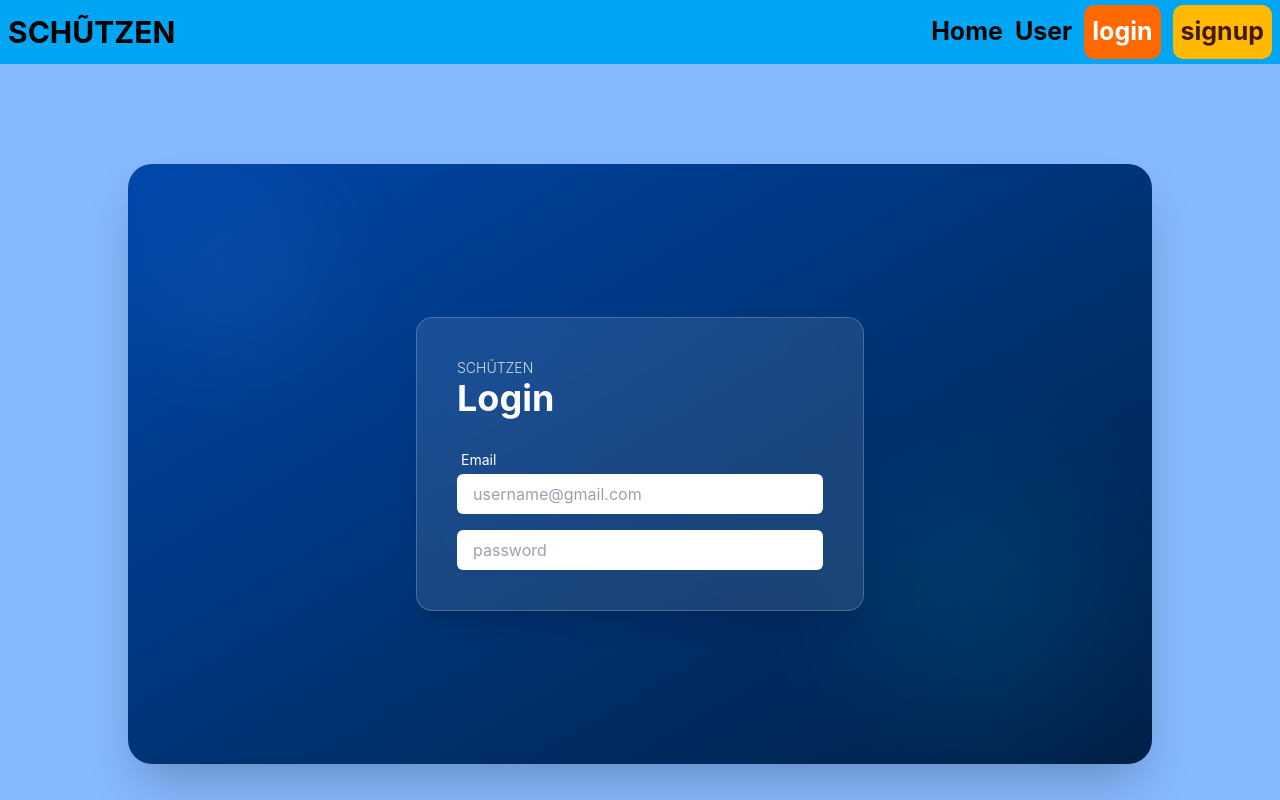
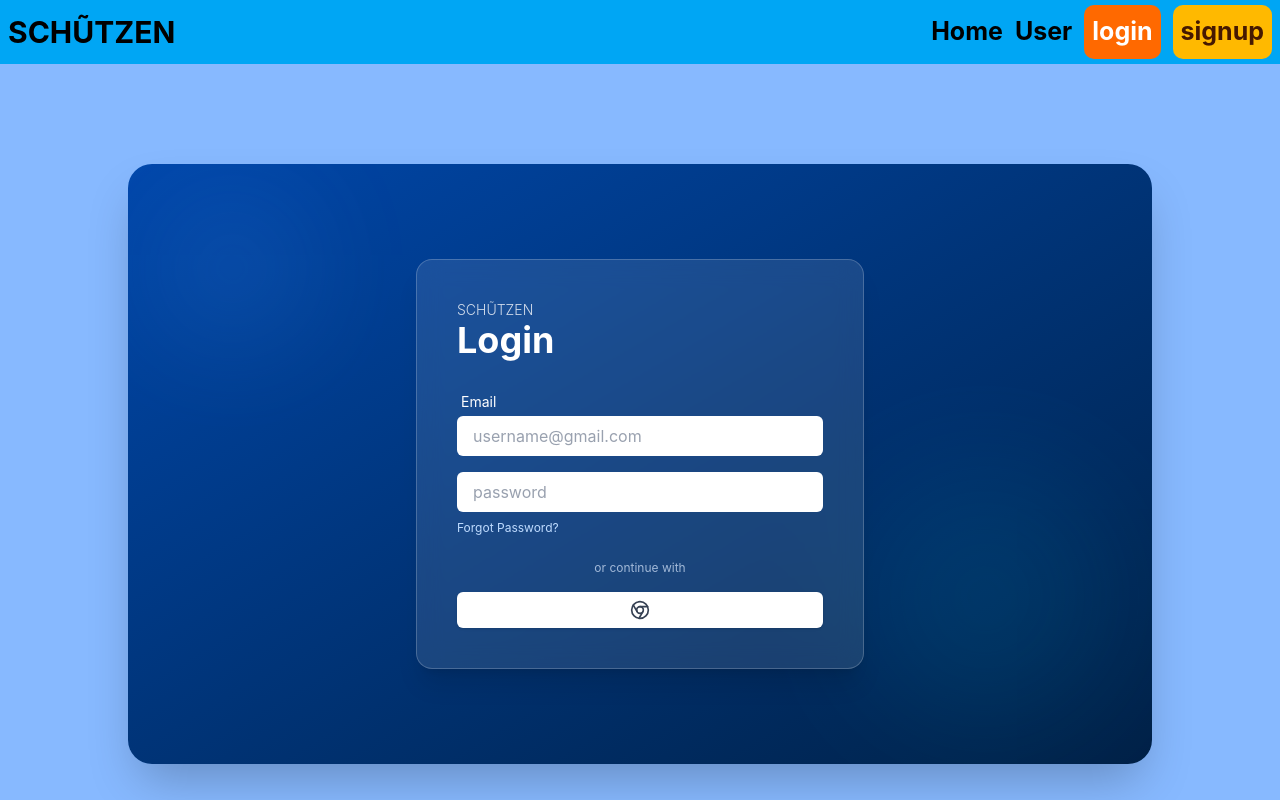
Before and after one commit to lucky-KRMU/projexa-project-SLASH, a React (Vite) app in the folder FrontEnd/Schutzen/: page /login in a window 1280 px wide. Shown: the top 800 px of the page. Built offline with nearby package versions, Linux system fonts and the light colour scheme.

Commit message:
FE - add lucide-react dependency and implement social login buttons in Login component

```diff
--- a/FrontEnd/Schutzen/package.json
+++ b/FrontEnd/Schutzen/package.json
@@ -11,6 +11,7 @@
   },
   "dependencies": {
     "@tailwindcss/vite": "^4.2.0",
+    "lucide-react": "^0.575.0",
     "react": "^19.2.0",
     "react-dom": "^19.2.0",
     "react-router": "^7.13.0",
--- a/FrontEnd/Schutzen/src/Components/Login/Login.jsx
+++ b/FrontEnd/Schutzen/src/Components/Login/Login.jsx
@@ -1,5 +1,10 @@
 import React from 'react'
-
+import { Github, Chrome, Facebook } from 'lucide-react';
+const SocialButton = ({ icon }) => (
+  <button className="flex-1 flex justify-center items-center py-2 bg-white rounded-md hover:bg-gray-100 transition-colors shadow-sm">
+    <span className="text-gray-700">{icon}</span>
+  </button>
+);
 const LoginPage = () => {
   return (
     <div className='min-h-screen w-full flex items-center justify-center bg-[#87b9ff] p-4'>
@@ -25,12 +30,15 @@ const LoginPage = () => {
          <div>
           <label className='block mb-1 text-white text-sm ml-1'></label>
           <input type="passord" placeholder='password'className="w-full px-4 py-2 rounded-md bg-white text-gray-800 placeholder-gray-400 focus:outline-none focus:ring-2 focus:ring-blue-400 transition" />
-
+          <button type='button' className='block mt-2 text-xs text-blue-200 hover:underline'>Forgot Password?</button>
           </div>
-
-
       </form>
-
+      <div className='mt-6'>
+        <p className='text-center text-xs text-blue-100 mb-4 opacity-70'>or continue with</p>
+        <div className='flex justify-between gap-4'>
+          <SocialButton icon={<Chrome size = {20} />}/>
+        </div>
+      </div>
       </div>
 
       </div>
```
Also changed, not shown: 1 other file (tests, documents, lock files or other folders).
